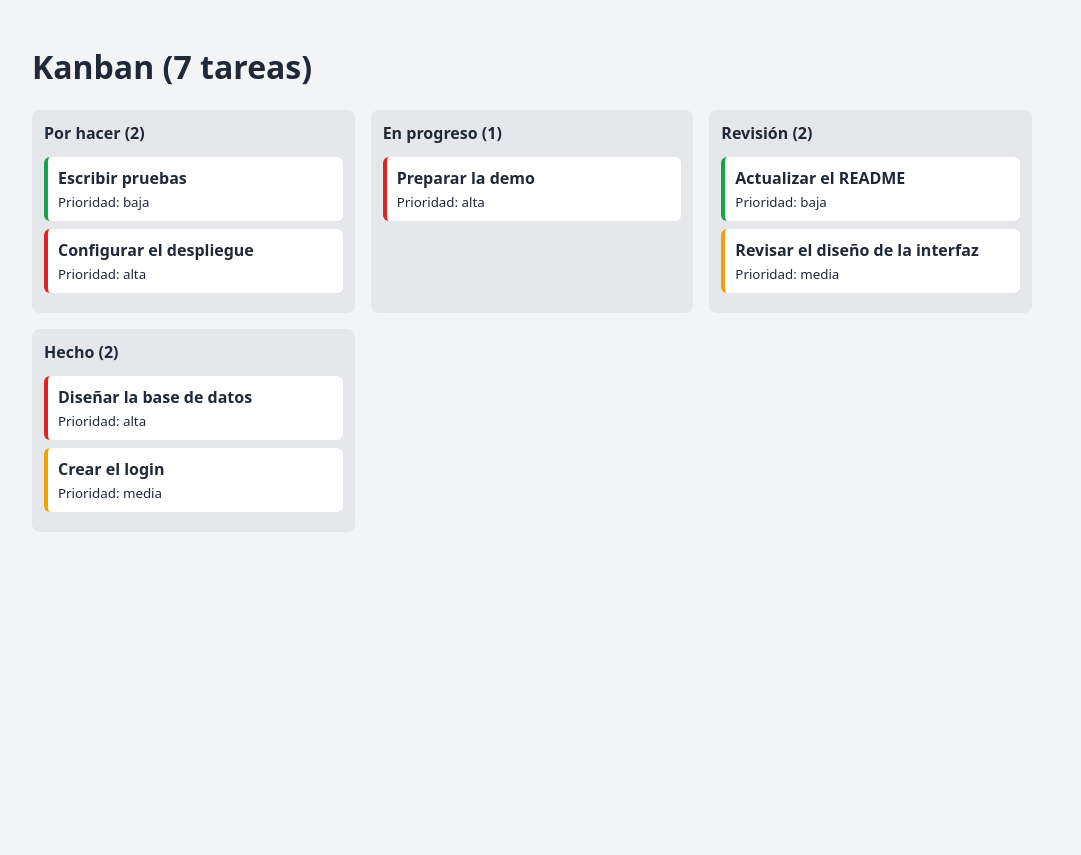
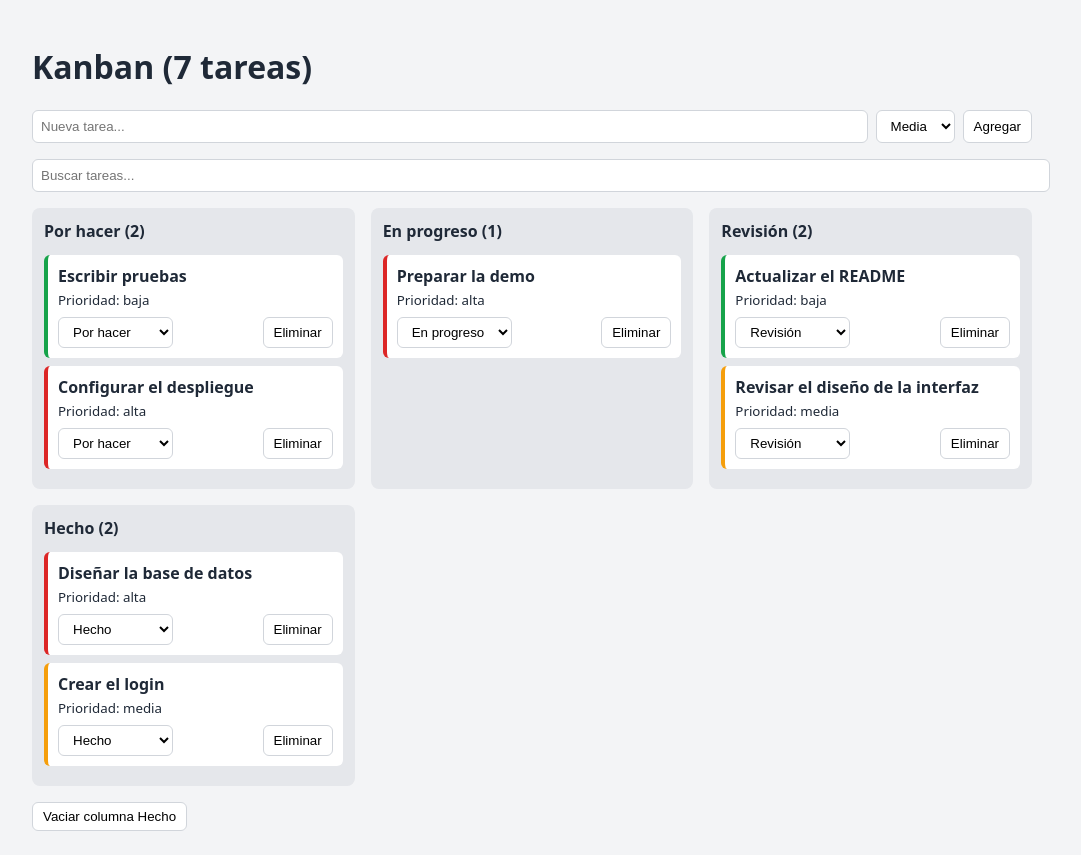
Before and after one commit to lismar-suarez/kanban, a React (Vite) app: page / in a window 1280 px wide. Shown: the whole page, without its empty margins (108-1189 px from the left). Before the commit the page ends 800 px from the top, so only its background shows below. Built offline with nearby package versions, Linux system fonts and the light colour scheme.

Commit message:
Clase 3: persistencia con useEffect y hook useLocalStorage

```diff
--- a/src/App.jsx
+++ b/src/App.jsx
@@ -1,13 +1,10 @@
 import Column from "./components/Column";
+import TaskForm from "./components/TaskForm";
+import { COLUMNS } from "./columns";
+import { useLocalStorage } from "./hooks/useLocalStorage";
+import { useEffect, useMemo, useState } from "react";
 
-const COLUMNS = [
-  { id: "todo", title: "Por hacer" },
-  { id: "doing", title: "En progreso" },
-  { id: "review", title: "Revisión" },
-  { id: "done", title: "Hecho" },
-];
-
-const tasks = [
+const initialTasks = [
   { id: 1, title: "Diseñar la base de datos", status: "done", priority: "alta" },
   { id: 2, title: "Crear el login", status: "done", priority: "media" },
   { id: 3, title: "Escribir pruebas", status: "todo", priority: "baja" },
@@ -18,18 +15,76 @@
 ];
 
 export default function App() {
+  const [tasks, setTasks] = useLocalStorage("kanban-tasks", initialTasks);
+  const [query, setQuery] = useState("");
+
+  useEffect(() => {
+    document.title = `Kanban (${tasks.length} tareas)`;
+  }, [tasks]);
+
+  const filteredTasks = useMemo(
+    () =>
+      tasks.filter((t) =>
+        t.title.toLowerCase().includes(query.toLowerCase())
+      ),
+    [tasks, query]
+  );
+
+  function addTask(title, priority) {
+    const exists = tasks.some(
+      (t) => t.title.toLowerCase() === title.toLowerCase()
+    );
+    if (exists) return "Ya existe una tarea con ese título.";
+    const newTask = { id: Date.now(), title, status: "todo", priority };
+    setTasks([...tasks, newTask]);
+    return "";
+  }
+
+  function moveTask(id, newStatus) {
+    setTasks(
+      tasks.map((t) => (t.id === id ? { ...t, status: newStatus } : t))
+    );
+  }
+
+  function removeTask(id) {
+    setTasks(tasks.filter((t) => t.id !== id));
+  }
+
+  function editTaskTitle(id, newTitle) {
+    setTasks(
+      tasks.map((t) => (t.id === id ? { ...t, title: newTitle } : t))
+    );
+  }
+
+  function clearDone() {
+    setTasks(tasks.filter((t) => t.status !== "done"));
+  }
+
   return (
     <main>
       <h1>Kanban ({tasks.length} tareas)</h1>
+      <TaskForm onAdd={addTask} />
+      <input
+        className="search"
+        placeholder="Buscar tareas..."
+        value={query}
+        onChange={(e) => setQuery(e.target.value)}
+      />
       <div className="board">
         {COLUMNS.map((c) => (
           <Column
             key={c.id}
             title={c.title}
-            tasks={tasks.filter((t) => t.status === c.id)}
+            tasks={filteredTasks.filter((t) => t.status === c.id)}
+            onMove={moveTask}
+            onRemove={removeTask}
+            onEdit={editTaskTitle}
           />
         ))}
       </div>
+      <button className="clear-done" onClick={clearDone}>
+        Vaciar columna Hecho
+      </button>
     </main>
   );
 }
--- /dev/null
+++ b/src/columns.js
@@ -0,0 +1,6 @@
+export const COLUMNS = [
+  { id: "todo", title: "Por hacer" },
+  { id: "doing", title: "En progreso" },
+  { id: "review", title: "Revisión" },
+  { id: "done", title: "Hecho" },
+];
--- a/src/components/Column.jsx
+++ b/src/components/Column.jsx
@@ -1,12 +1,12 @@
 import TaskCard from "./TaskCard";
 
-export default function Column({ title, tasks }) {
+export default function Column({ title, tasks, onMove, onRemove, onEdit }) {
   return (
     <section className="column">
       <h2>{title} ({tasks.length})</h2>
       {tasks.length === 0 && <p>Sin tareas</p>}
       {tasks.map((t) => (
-        <TaskCard key={t.id} title={t.title} priority={t.priority} />
+        <TaskCard key={t.id} task={t} onMove={onMove} onRemove={onRemove} onEdit={onEdit} />
       ))}
     </section>
   );
--- a/src/components/TaskCard.jsx
+++ b/src/components/TaskCard.jsx
@@ -1,8 +1,49 @@
-export default function TaskCard({ title, priority }) {
+import { useState } from "react";
+import { COLUMNS } from "../columns";
+
+export default function TaskCard({ task, onMove, onRemove, onEdit }) {
+  const [editing, setEditing] = useState(false);
+  const [draft, setDraft] = useState(task.title);
+
+  function startEdit() {
+    setDraft(task.title);
+    setEditing(true);
+  }
+
+  function saveEdit() {
+    if (draft.trim() !== "") onEdit(task.id, draft.trim());
+    setEditing(false);
+  }
+
   return (
-    <article className={`card prio-${priority}`}>
-      <strong>{title}</strong>
-      <small>Prioridad: {priority}</small>
+    <article className={`card prio-${task.priority}`}>
+      {editing ? (
+        <input
+          className="card-edit"
+          value={draft}
+          onChange={(e) => setDraft(e.target.value)}
+          onBlur={saveEdit}
+          onKeyDown={(e) => {
+            if (e.key === "Enter") saveEdit();
+            if (e.key === "Escape") setEditing(false);
+          }}
+          autoFocus
+        />
+      ) : (
+        <strong onDoubleClick={startEdit}>{task.title}</strong>
+      )}
+      <small>Prioridad: {task.priority}</small>
+      <div className="card-actions">
+        <select
+          value={task.status}
+          onChange={(e) => onMove(task.id, e.target.value)}
+        >
+          {COLUMNS.map((c) => (
+            <option key={c.id} value={c.id}>{c.title}</option>
+          ))}
+        </select>
+        <button onClick={() => onRemove(task.id)}>Eliminar</button>
+      </div>
     </article>
   );
 }
--- /dev/null
+++ b/src/components/TaskForm.jsx
@@ -0,0 +1,44 @@
+import { useState } from "react";
+
+export default function TaskForm({ onAdd }) {
+  const [title, setTitle] = useState("");
+  const [priority, setPriority] = useState("media");
+  const [error, setError] = useState("");
+
+  function handleSubmit(e) {
+    e.preventDefault();
+    if (title.trim() === "") {
+      setError("El título no puede estar vacío.");
+      return;
+    }
+    const errorMessage = onAdd(title.trim(), priority);
+    if (errorMessage) {
+      setError(errorMessage);
+      return;
+    }
+    setError("");
+    setTitle("");
+  }
+
+  return (
+    <>
+      <form className="task-form" onSubmit={handleSubmit}>
+        <input
+          value={title}
+          onChange={(e) => {
+            setTitle(e.target.value);
+            if (error) setError("");
+          }}
+          placeholder="Nueva tarea..."
+        />
+        <select value={priority} onChange={(e) => setPriority(e.target.value)}>
+          <option value="alta">Alta</option>
+          <option value="media">Media</option>
+          <option value="baja">Baja</option>
+        </select>
+        <button>Agregar</button>
+      </form>
+      {error && <p className="form-error">{error}</p>}
+    </>
+  );
+}
--- /dev/null
+++ b/src/hooks/useLocalStorage.js
@@ -0,0 +1,18 @@
+import { useEffect, useState } from "react";
+
+export function useLocalStorage(key, initialValue) {
+  const [value, setValue] = useState(() => {
+    try {
+      const saved = localStorage.getItem(key);
+      return saved ? JSON.parse(saved) : initialValue;
+    } catch {
+      return initialValue;
+    }
+  });
+
+  useEffect(() => {
+    localStorage.setItem(key, JSON.stringify(value));
+  }, [key, value]);
+
+  return [value, setValue];
+}
--- a/src/index.css
+++ b/src/index.css
@@ -8,3 +8,12 @@
 .prio-alta { border-color: #dc2626; }
 .prio-media { border-color: #f59e0b; }
 .prio-baja { border-color: #16a34a; }
+
+.task-form { display: flex; gap: 8px; margin-bottom: 16px; }
+.task-form input { flex: 1; padding: 8px; border: 1px solid #d1d5db; border-radius: 6px; }
+button, select { padding: 6px 10px; border-radius: 6px; border: 1px solid #d1d5db; background: #fff; cursor: pointer; }
+.card-actions { display: flex; justify-content: space-between; gap: 8px; margin-top: 4px; }
+.form-error { color: #dc2626; font-size: 0.9rem; margin: 0 0 16px; }
+.card-edit { flex: 1; padding: 4px 6px; border: 1px solid #d1d5db; border-radius: 4px; font: inherit; }
+.clear-done { margin-top: 16px; }
+.search { width: 100%; padding: 8px; margin-bottom: 16px; border: 1px solid #d1d5db; border-radius: 6px; }
```
